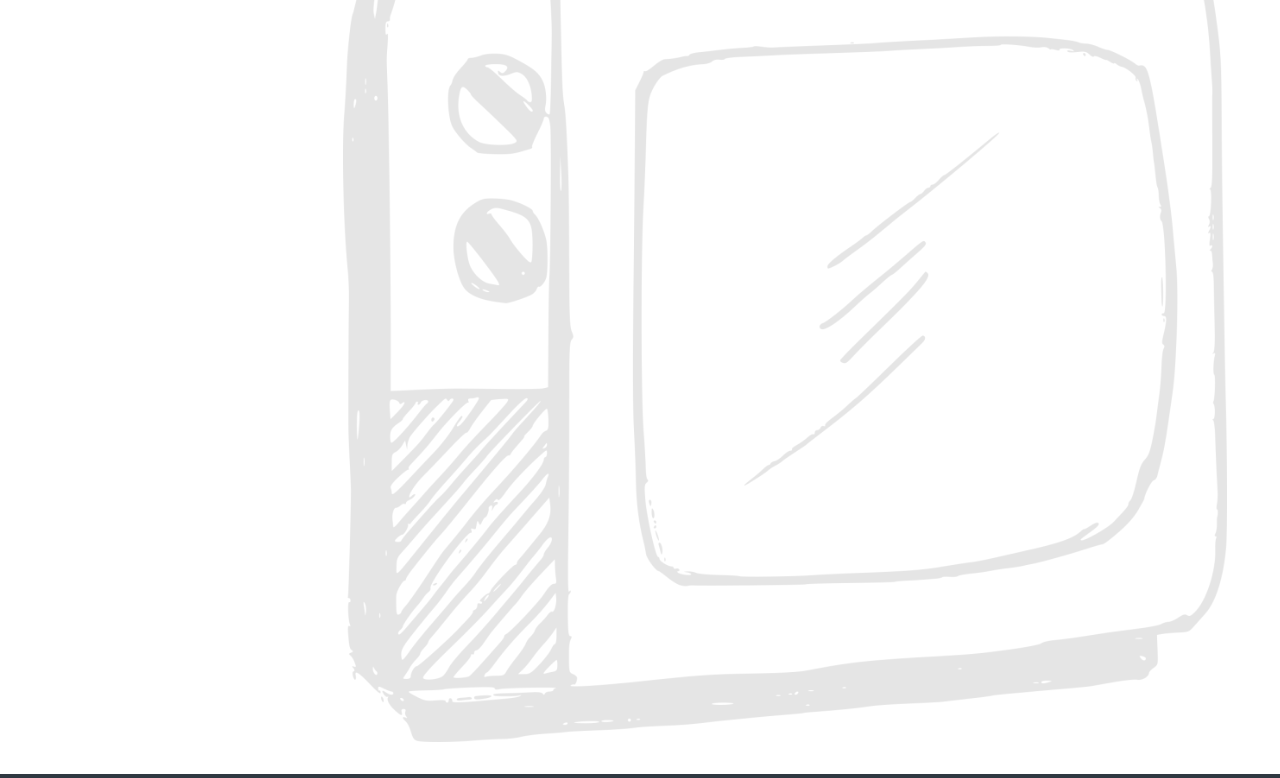
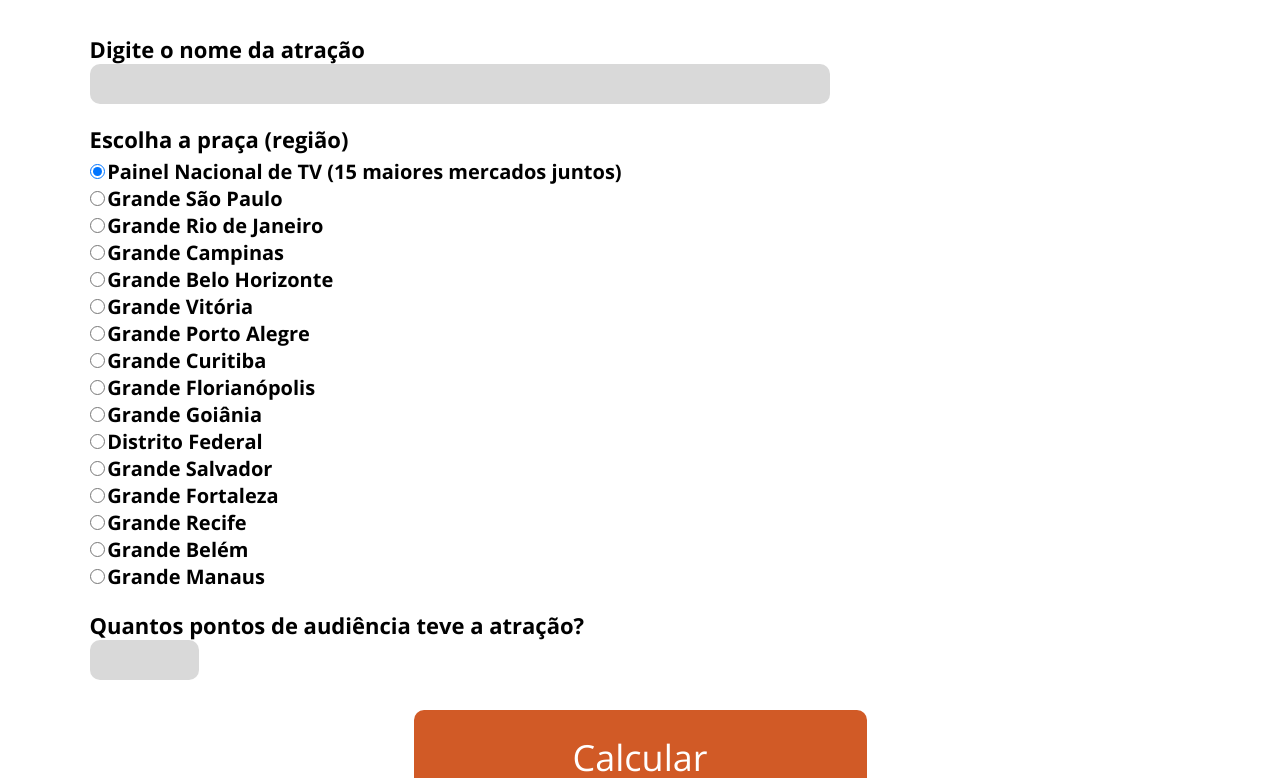
Before and after one commit to mfcastilho/calculando-audiencia, a website: page index.html in a window 1280 px wide. Shown: the part 208-986 px from the top of the page. Drawn offline with nearby package versions, Linux system fonts and the light colour scheme.

Commit message:
Finalizado index.html - Estágio de Preenchimento

```diff
--- a/assets/css/style.css
+++ b/assets/css/style.css
@@ -1,3 +1,7 @@
+
+@import url('https://fonts.googleapis.com/css2?family=Inter:wght@400;500;600;700&family=Open+Sans:wght@400;500;600;700&display=swap');
+
+
 *{
   margin: 0;
   padding: 0;
@@ -9,28 +13,28 @@
   --cor_fundo_site:#2F3841;
 }
 
-
 .content{
-  width: 100%;
-  margin: 0 auto;
-}
-
-.container{
   width: 100%;
   max-width: 1440px;
   margin: 0 auto;
 }
 
+body{
+  font-family: 'Open Sans', sans-serif;
+}
+
 header{
-  position: fixed;
+
+  /* position: fixed; */
   width: 100%;
   max-width: 140rem;
   max-height: 13.8rem;
   display: flex;
-  justify-content:space-between;
+  justify-content:flex-start;
   align-items: center;
   background-color: var(--cor_fundo_site);
   padding-left: 7%;
+  margin-bottom: 3rem;
 }
 
 header img{
@@ -39,23 +43,110 @@ header img{
 
 main{
   display: flex;
-  justify-content: flex-end;
-
+  flex-direction: column;
+  padding:0 7%;
 }
 
-.background-image-box{
-  width: 102.3rem;
-  height: 98.2rem;
+main h1{
+  font-size: 3.2rem;
+  text-align: center;
+  margin-bottom: 5rem;
+}
 
+.attraction-name-section{
+  display: flex;
+  flex-direction: column;
+}
 
-  background-image: url("../img/tv-image.png");
-  background-repeat: no-repeat;
-  background-size: 88.4rem;
-  background-position-x: 8.6rem;
-  background-position-y: 14.6rem;
+.attraction-name-section label{
+  font-size: 2.2rem;
+  font-weight: bold;
+}
 
-  opacity: 0.1;
-  z-index:-1;
+.attraction-name-section input{
+  width: 74rem;
+  height: 4rem;
+  background-color: #D9D9D9;
+  border-radius: 1rem;
+  border: none;
+  padding-left: 2rem;
+  font-size: 2.2rem;
+}
+
+.attraction-name-section input:focus{
+  outline: none;
+}
+
+.checkbox-section{
+  display: flex;
+  flex-direction: column;
+}
+
+.checkbox-section label{
+  font-size: 2.2rem;
+  font-weight: bolder;
+  margin-top: 2rem;
+  margin-bottom: .4rem;
+}
+
+.checkbox-container input{
+  width: 1.5rem;
+  height: 1.5rem;
+}
+
+.checkbox-container label{
+  font-size: 2rem;
+}
+
+.audience-points-section{
+  display: flex;
+  flex-direction: column;
+}
+
+.audience-points-section label{
+  font-size: 2.2rem;
+  font-weight: bolder;
+  margin-top: 2rem;
+}
+.audience-points-section input{
+  width: 10.9rem;
+  height: 4rem;
+  background-color: #D9D9D9;
+  border-radius: 1rem;
+  border: none;
+  font-size: 2.2rem;
+  text-align: center;
+}
+.audience-points-section input:focus{
+  outline: none;
+}
+
+.calculation-button-section{
+  display: flex;
+  justify-content: center;
+
+  margin-top: 3rem;
+  margin-bottom: 5rem;
+}
+
+.calculation-button-box{
+  display: flex;
+  justify-content: center;
+  align-items: center;
+
+  width: 45.3rem;
+  height: 9.4rem;
+  background-color: #D15A26;
+  border-radius: 1rem;
+  border: none;
+
+  font-size: 3.6rem;
+  color: #FFFFFF;
+}
+
+.calculation-button-box:hover{
+  background-color: #dd4706;
+  cursor: pointer;
 }
 
 
@@ -76,7 +167,11 @@ footer{
 
   padding-bottom: 1rem;
   padding-top: 1rem;
+
+  font-family: 'Inter', sans-serif;
 }
+
+
 
 footer img{
   width: 10%;
--- a/index.html
+++ b/index.html
@@ -10,19 +10,123 @@
 </head>
 <body>
   <div class="content">
-    <header class="container">
+    <header>
       <img src="./assets/img/logo.png" alt="site logo">
     </header>
-    <main class="container">
-      <div class="background-image-box">
 
-      </div>
+    <main>
+
+      <h1>Para calcularmos a audiência, preencha o formulário abaixo:</h1>
+
+      <section class="attraction-name-section">
+        <label for="nome-atracao">Digite o nome da atração</label>
+        <input id="nome-atracao" type="text">
+      </section>
+
+      <section class="checkbox-section">
+
+        <label for="">Escolha a praça (região)</label>
+        <div class="checkbox-container">
+          <input type="radio" name="radio-button" id="pnt" value="pnt" checked>
+          <label for="pnt">Painel Nacional de TV (15 maiores mercados juntos)</label>
+        </div>
+
+        <div class="checkbox-container">
+          <input type="radio" name="radio-button"  id="sp" value="sp">
+          <label for="sp">Grande São Paulo</label>
+        </div>
+
+        <div class="checkbox-container">
+          <input type="radio" name="radio-button"  id="rj" value="rj">
+          <label for="rj">Grande Rio de Janeiro</label>
+        </div>
+
+        <div class="checkbox-container">
+          <input type="radio" name="radio-button"  id="campinas" value="campinas">
+          <label for="campinas">Grande Campinas</label>
+        </div>
+
+        <div class="checkbox-container">
+          <input type="radio" name="radio-button"  id="bh" value="bh">
+          <label for="bh">Grande Belo Horizonte</label>
+        </div>
+
+        <div class="checkbox-container">
+          <input type="radio" name="radio-button"  id="vitoria" value="vitoria">
+          <label for="vitoria">Grande Vitória</label>
+        </div>
+
+        <div class="checkbox-container">
+          <input type="radio" name="radio-button"  id="porto-alegre" value="porto-alegre">
+          <label for="porto-alegre">Grande Porto Alegre</label>
+        </div>
+
+        <div class="checkbox-container">
+          <input type="radio" name="radio-button"  id="curitiba" value="curitiba">
+          <label for="curitiba">Grande Curitiba</label>
+        </div>
+
+        <div class="checkbox-container">
+          <input type="radio" name="radio-button"  id="florianopolis" value="florianopolis">
+          <label for="florianopolis">Grande Florianópolis</label>
+        </div>
+
+        <div class="checkbox-container">
+          <input type="radio" name="radio-button"  id="goiania" value="goiania">
+          <label for="goiania">Grande Goiânia</label>
+        </div>
+
+        <div class="checkbox-container">
+          <input type="radio" name="radio-button"  id="df" value="df">
+          <label for="df">Distrito Federal</label>
+        </div>
+
+        <div class="checkbox-container">
+          <input type="radio" name="radio-button"  id="salvador" value="salvador">
+          <label for="salvador">Grande Salvador</label>
+        </div>
+
+        <div class="checkbox-container">
+          <input type="radio" name="radio-button"  id="fortaleza" value="fortaleza">
+          <label for="fortaleza">Grande Fortaleza</label>
+        </div>
+
+        <div class="checkbox-container">
+          <input type="radio" name="radio-button"  id="recife" value="recife">
+          <label for="recife">Grande Recife</label>
+        </div>
+
+        <div class="checkbox-container">
+          <input type="radio" name="radio-button"  id="belem" value="belem">
+          <label for="belem">Grande Belém</label>
+        </div>
+
+        <div class="checkbox-container">
+          <input type="radio" name="radio-button"  id="manaus" value="manaus">
+          <label for="manaus">Grande Manaus</label>
+        </div>
+
+      </section>
+
+      <section class="audience-points-section">
+
+        <label for="audience-points-id">Quantos pontos de audiência teve a atração?</label>
+        <input type="number" id="audience-points-id">
+      </section>
+
+      <section class="calculation-button-section">
+        <div class="calculation-button-box">
+          Calcular
+        </div>
+      </section>
 
     </main>
-    <footer class="container">
+
+    <footer>
       <img src="./assets/img/logo.png" alt="">
       <h5>Developed by Mario Frederico de Castilho</h5>
     </footer>
+
   </div>
 
   <script src="./assets/js/calc_functions.js"></script>
```
